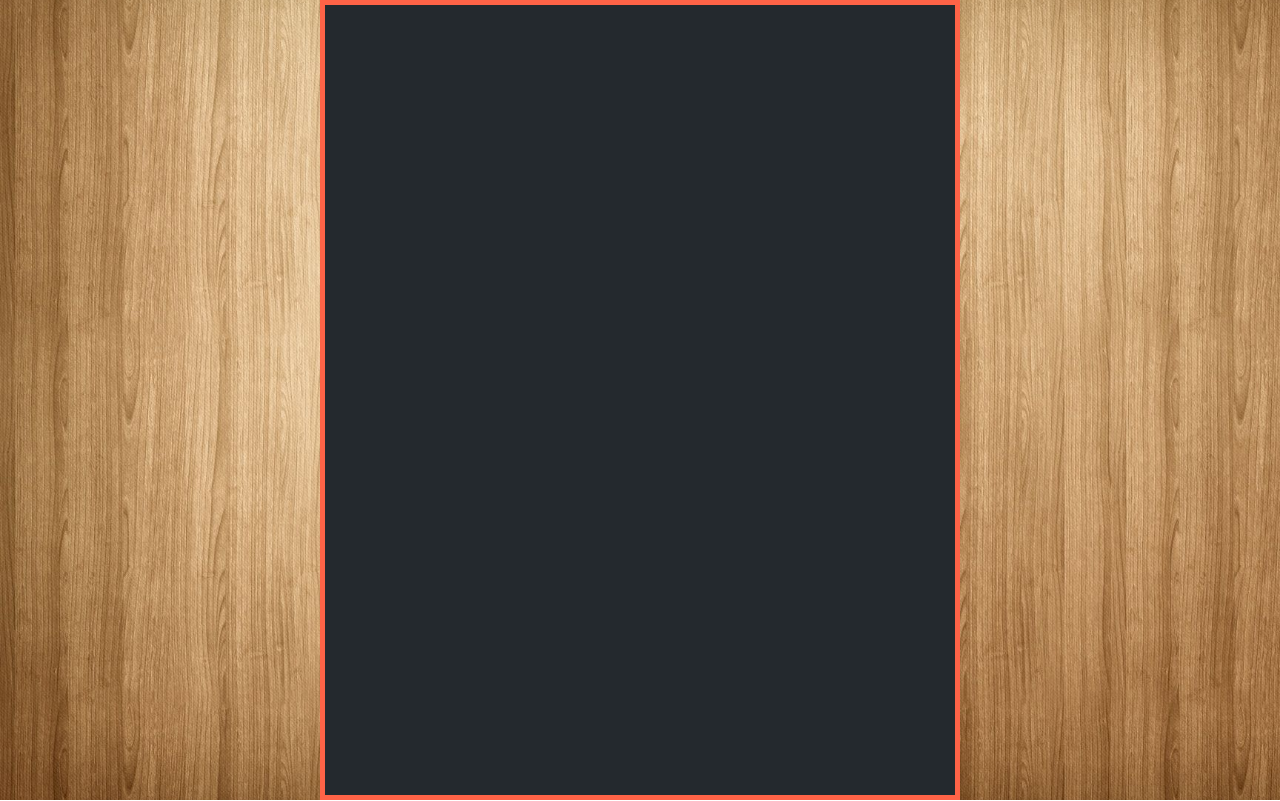
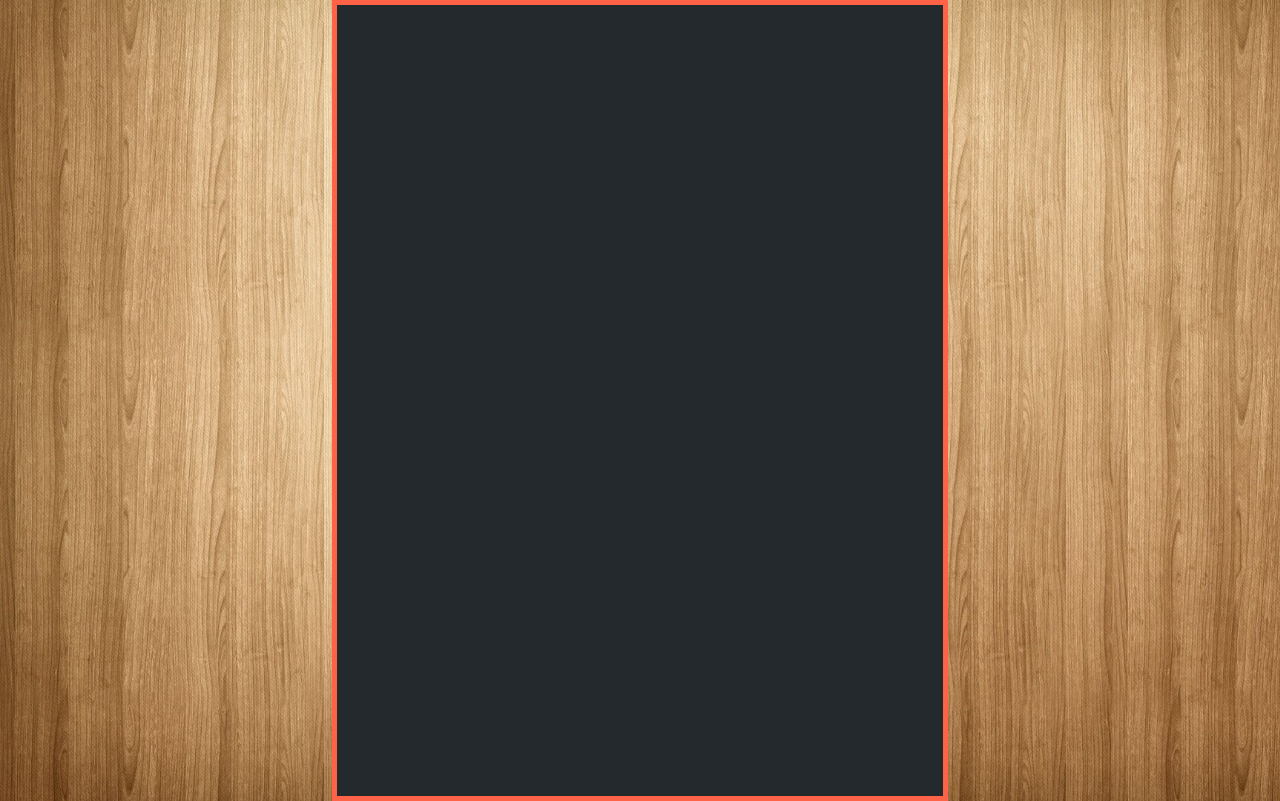
Before and after one commit to vikkuzz/booksu, a website built with webpack: page src/index.html in a window 1280 px wide. Built offline with nearby package versions, Linux system fonts and the light colour scheme.

Commit message:
fix $razmer

```diff
--- a/src/index.html
+++ b/src/index.html
@@ -10,6 +10,10 @@
     <title>Прочувствовать. Красотовская></title>
   </head>
   <body class="body">
-    <div class="body__page"></div>
+    <div class="body__page">
+      <div class="body__avtor"></div>
+      <div class="body__pic"></div>
+      <div class="body__title"></div>
+    </div>
   </body>
 </html>
--- a/src/scss/blocks/body.scss
+++ b/src/scss/blocks/body.scss
@@ -12,8 +12,8 @@
 
   .body__page {
     box-sizing: border-box;
-    min-width: $razmer;
-    height: 1.5 * $razmer;
+    min-width: $razmerw;
+    height: $razmerh;
     display: flex;
     flex-direction: column;
     align-items: center;
@@ -21,8 +21,11 @@
     background: $bgColor;
 
     @media (min-width: 640px) {
-      width: 2 * $razmer;
-      height: 100vh;
+      min-width: $razmerw;
+      height: $razmerh;
+    }
+    @media (min-width: 960px) {
+      min-width: $razmerw;
     }
   }
 }
--- a/src/scss/blocks/variables.scss
+++ b/src/scss/blocks/variables.scss
@@ -1,3 +1,4 @@
 $bgColor: #24292e;
 $text: #fff;
-$razmer: 320px;
+$razmerw: 77vmin;
+$razmerh: $razmerw * 1.3;
```
